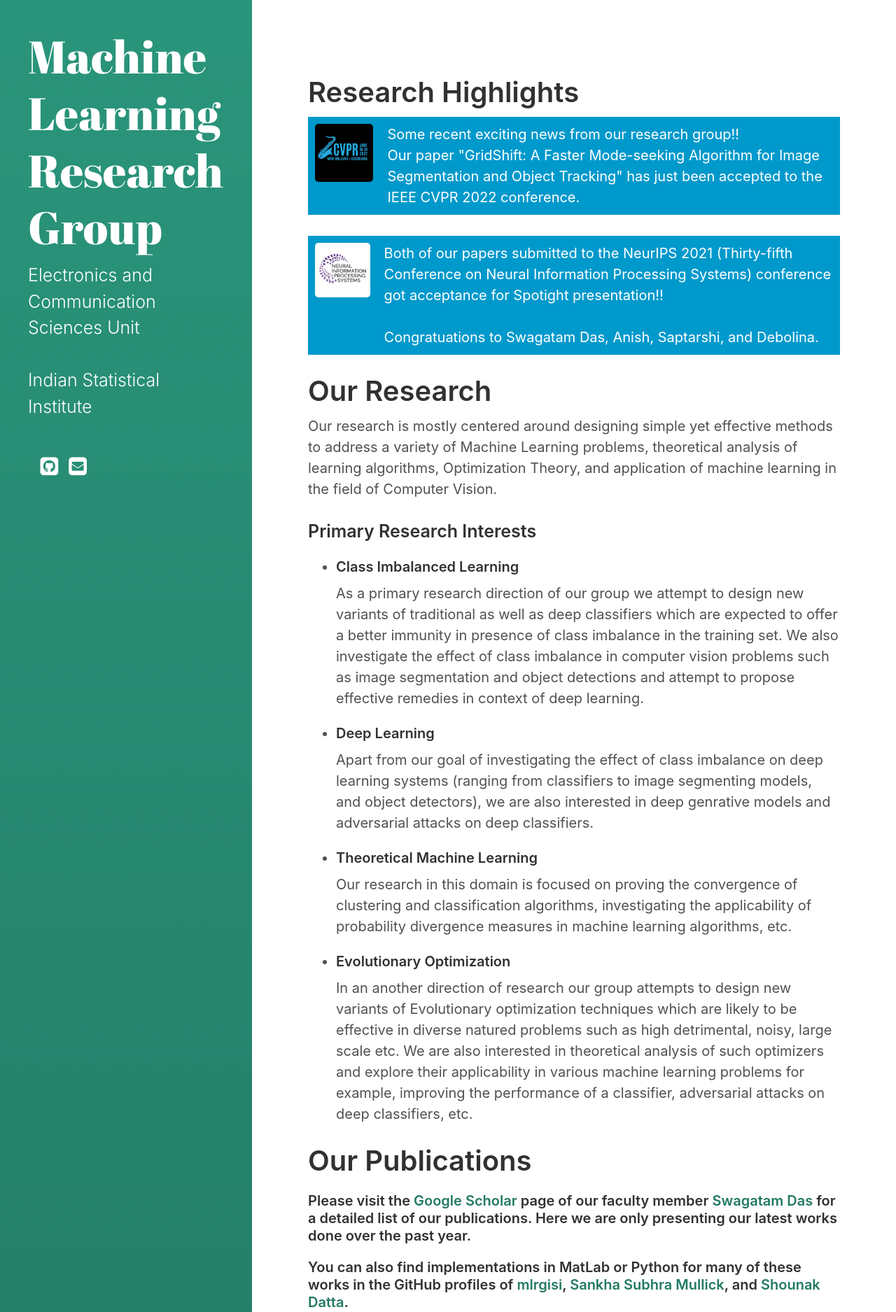
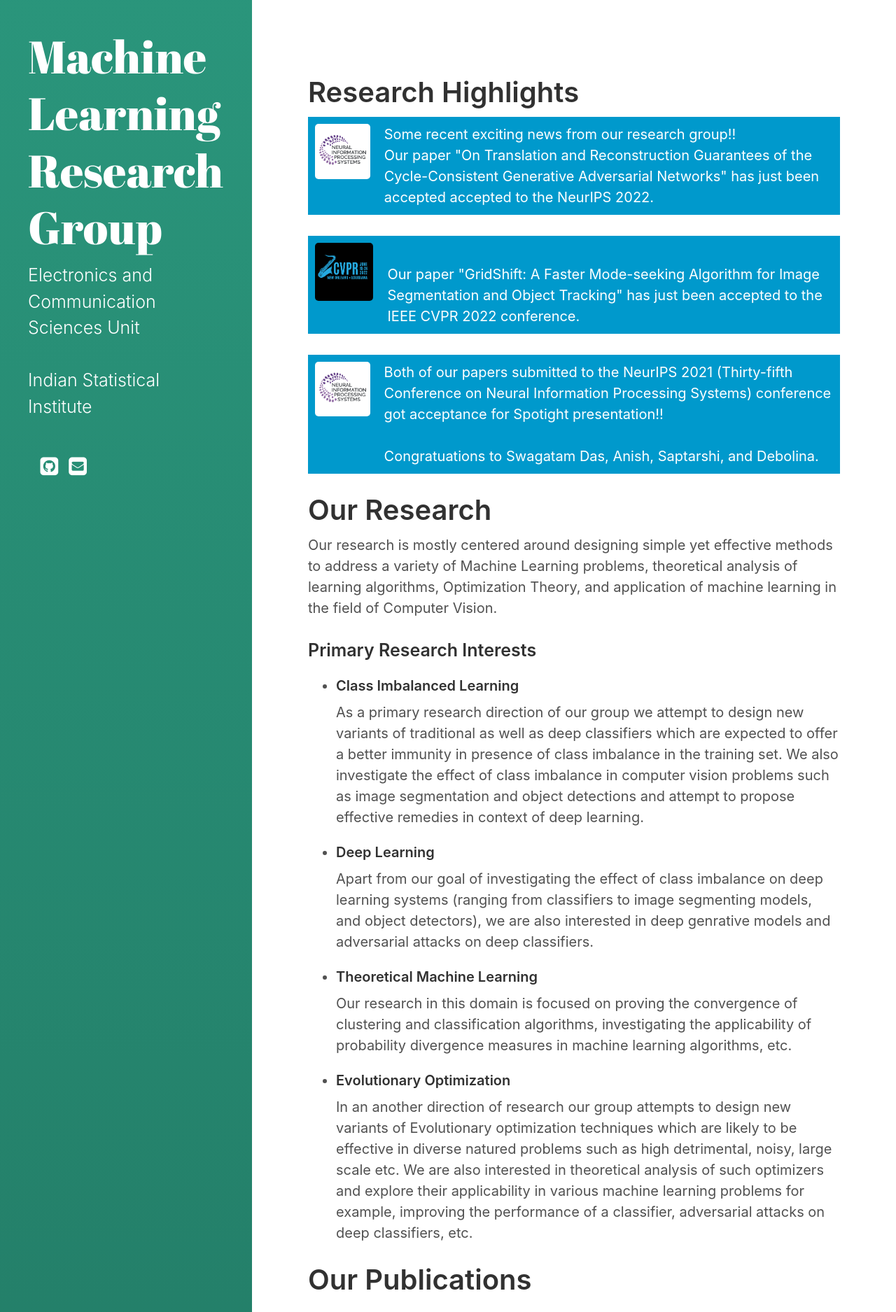
Before and after one commit to mlrgisi/mlrgisi.github.io, a Jekyll site: the page built from index.html, in a window 1280 px wide. Shown: the top 1875 px of the page at 70% size. Built offline with Jekyll 4.4.1, drawn with Linux system fonts in a browser that asks for light colours; the list of posts is cut into pages by our own code; a style sheet for code colours, icons or effects is not loaded; some of the changed text lies outside the part shown.

Commit message:
Update index.html

```diff
--- a/index.html
+++ b/index.html
@@ -41,10 +41,21 @@ title: Home
 <h1>Research Highlights </h1>
 <div class="flex-container2">
     <div style="flex-grow: 2">
+        <img src="nips.png" style="float:center;" width=200px>
+    </div>
+    <div style="flex-grow: 2">
+Some recent exciting news from our research group!!
+<br>Our paper "On Translation and Reconstruction Guarantees of the Cycle-Consistent Generative Adversarial Networks" has just been accepted accepted to the NeurIPS 2022.
+    </div>
+</div>
+<br>
+
+
+<div class="flex-container2">
+    <div style="flex-grow: 2">
         <img src="cvpr.png" style="float:center;" width=200px>
     </div>
     <div style="flex-grow: 2">
-Some recent exciting news from our research group!!
 <br>Our paper "GridShift: A Faster Mode-seeking Algorithm for Image Segmentation and Object Tracking" has just been accepted to the IEEE CVPR 2022 conference.
     </div>
 </div>
```
